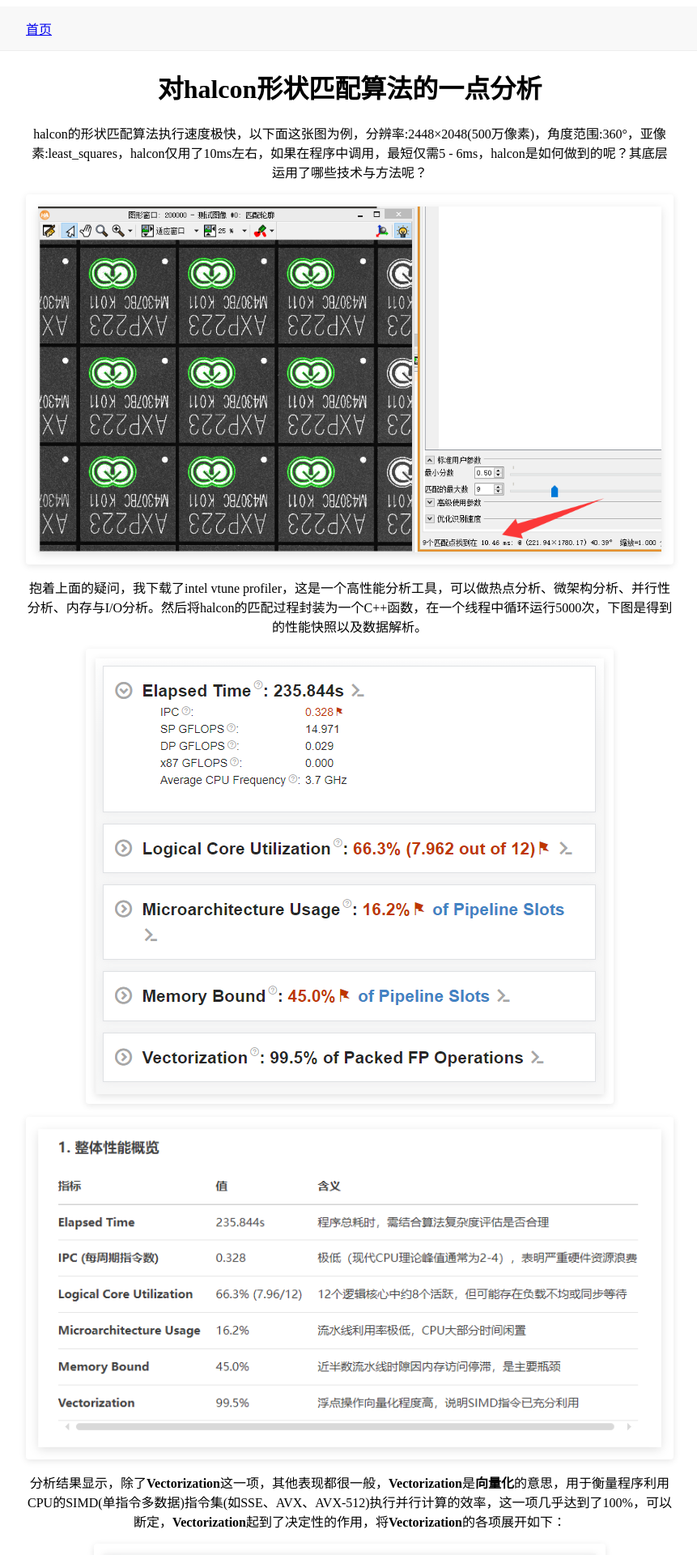
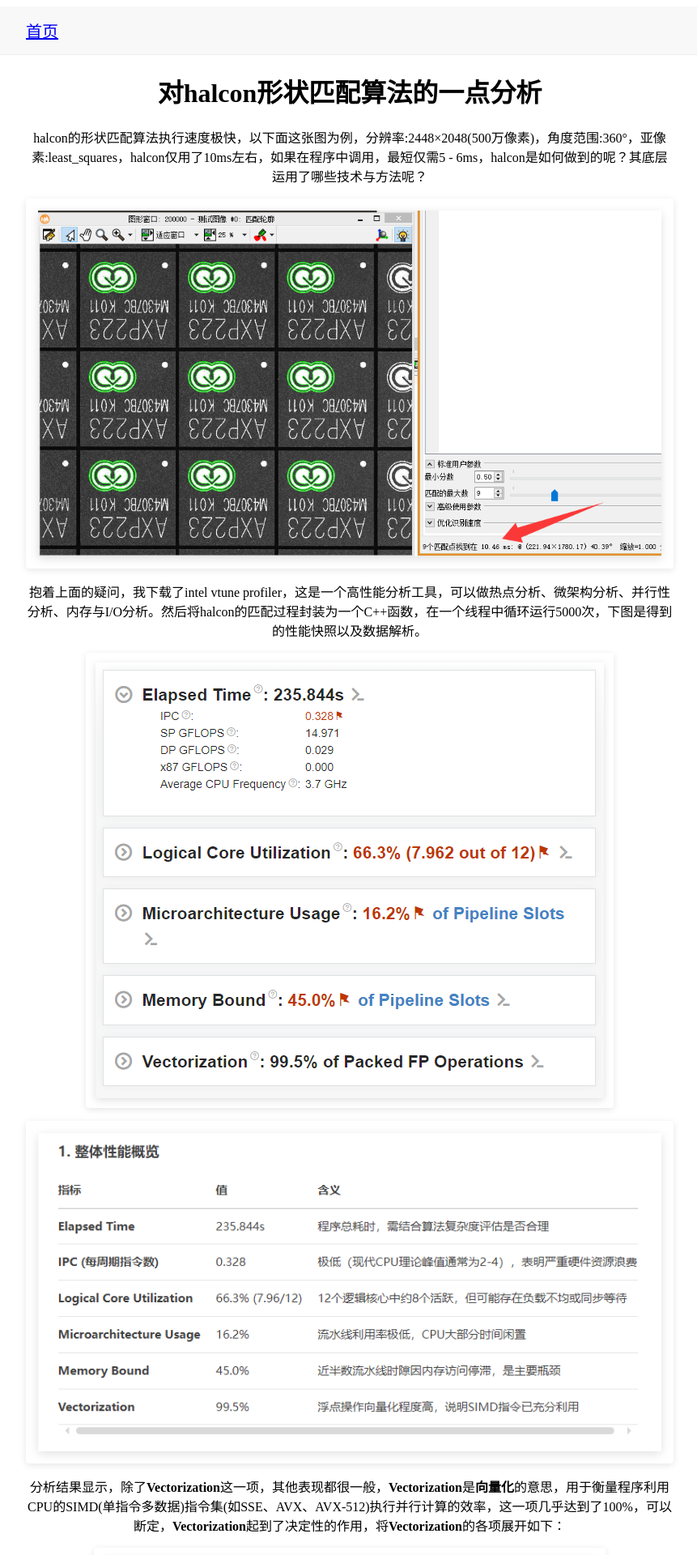
Before and after one commit to mwwzbinf/mwwzbinf.github.io, a Jekyll site: the page built from _posts/2025-07-26-对halcon形状匹配算法的一点分析.md, in a window 1280 px wide. Shown: the top 1920 px of the page at 81% size, without its empty margins (208-1069 px from the left). Built offline with Jekyll 4.4.1, drawn with Linux system fonts in a browser that asks for light colours.

Commit message:
font size

```diff
--- a/assets/css/style.css
+++ b/assets/css/style.css
@@ -59,5 +59,5 @@
 .nav-left, .nav-right {
     display: flex;
     gap: 20px;
-	font-size: 16px;  /* 调整为适合的大小，如18px、20px等 */
+	font-size: 20px;  /* 调整为适合的大小，如18px、20px等 */
 }
```
